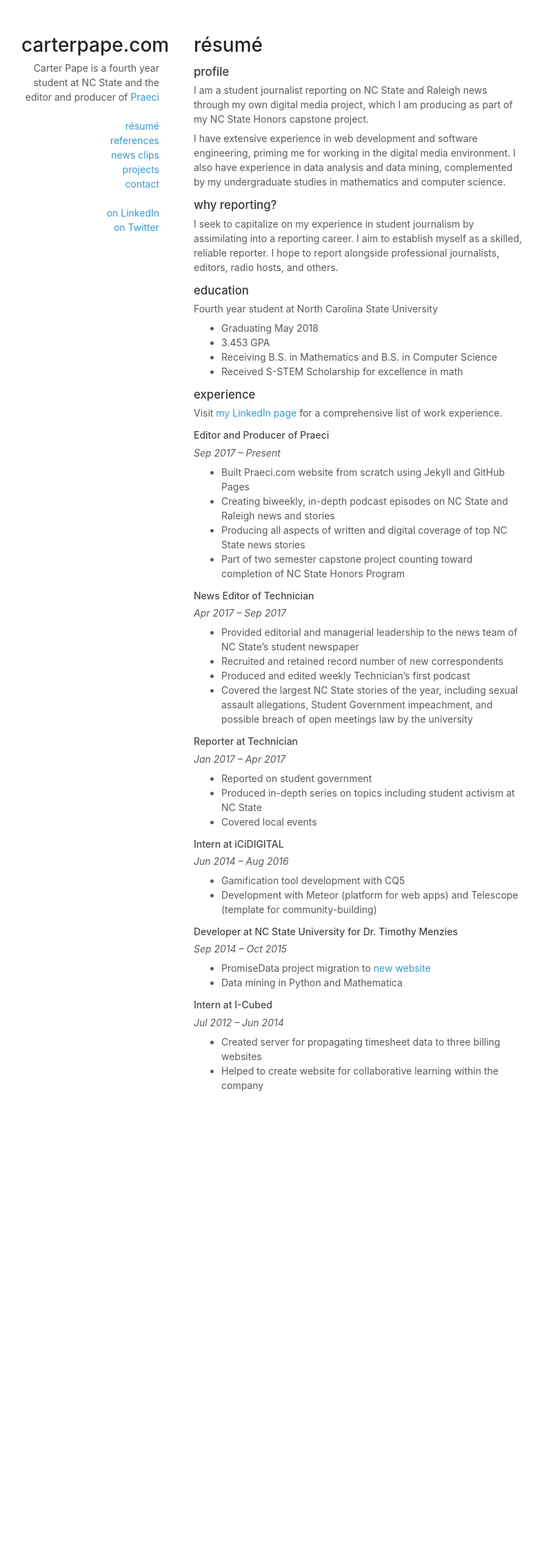
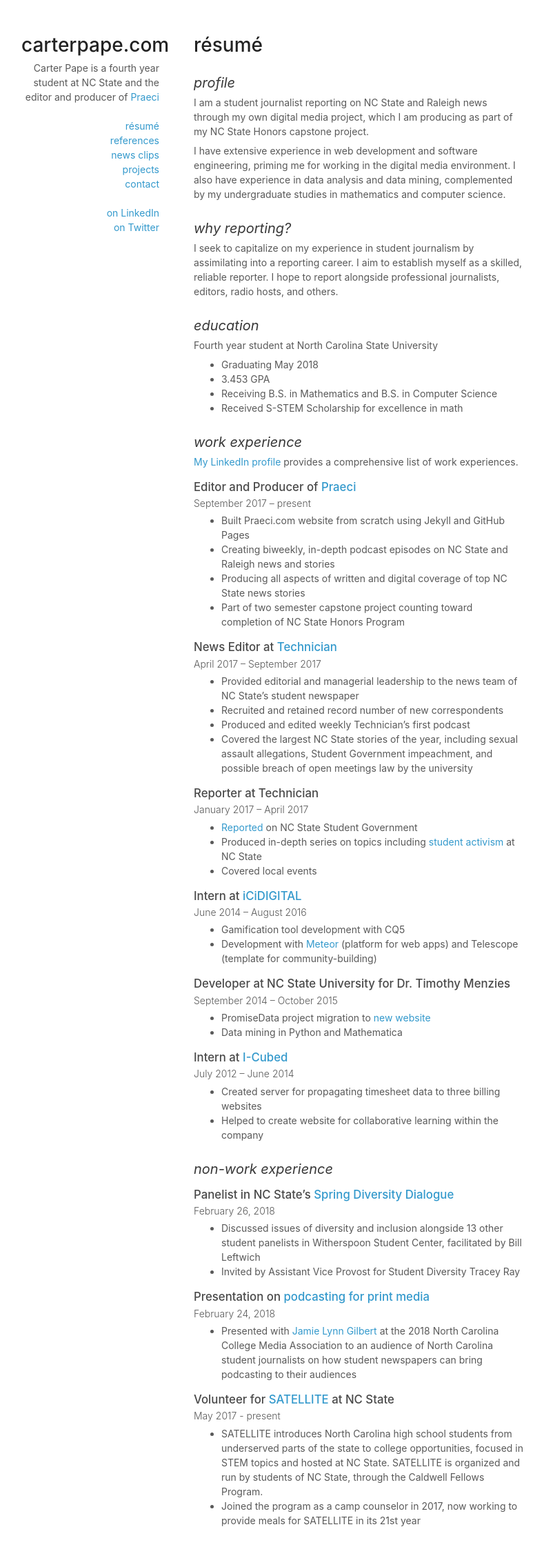
Before and after one commit to CarterPape/CarterPape.github.io, a Jekyll site: the page built from resume.md, in a window 1280 px wide. Shown: the whole page at 69% size, without its empty margins (244-1033 px from the left). Built offline with Jekyll 4.4.1, drawn with Linux system fonts in a browser that asks for light colours; before the commit the page ends 1641 px from its top, so only the background shows below that.

Commit message:
reupped the whole dang thing

```diff
--- a/_sass/_basics.scss
+++ b/_sass/_basics.scss
@@ -20,6 +20,7 @@ body {
 
 h1, h2, h3, h4, h5, h6 {
   color:#222;
+  margin-top: 1em;
   margin-bottom: 7px;
   &:first-child {
     margin-top: 0;
@@ -33,22 +34,40 @@ p, ul, ol, table, pre, dl {
   }
 }
 
-h1, h2, h3 {
+h1, h2, h3, h4, h5, h6 {
   line-height:1.1;
-  font-weight: 500;
 }
 
 h1 {
   font-size: 28px;
+  font-weight: 500;
+  line-height:1.1;
 }
 
 h2 {
+  line-height:1.1;
+  font-style: italic;
+  font-weight: 400;
   color: #393939;
+  font-size: 20px;
+  margin-top: 1.4em;
+}
+
+h3 {
+  color: #494949;
+  font-weight: 500;
   font-size: 1.2em;
 }
 
-h3, h4, h5, h6 {
-  color:#494949;
+h4 {
+  font-weight: 300;
+  margin-top: 0;
+  color:#595959;
+  font-size: 1em;
+}
+
+h5, h6 {
+  color:#595959;
   font-size: 1em;
 }
 
--- a/resume.md
+++ b/resume.md
@@ -21,20 +21,20 @@ Fourth year student at North Carolina State University
 * Receiving B.S. in Mathematics and B.S. in Computer Science
 * Received S-STEM Scholarship for excellence in math
 
-## experience
+## work experience
 
-Visit [my LinkedIn page]({{site.author.linkedin_url}}) for a comprehensive list of work experience.
+[My LinkedIn profile]({{site.author.linkedin_url}}) provides a comprehensive list of work experiences.
 
-### Editor and Producer of Praeci
-_Sep 2017 – Present_
+### Editor and Producer of [Praeci][Praeci]
+#### September 2017 – present
 
 * Built Praeci.com website from scratch using Jekyll and GitHub Pages
 * Creating biweekly, in-depth podcast episodes on NC State and Raleigh news and stories
 * Producing all aspects of written and digital coverage of top NC State news stories
 * Part of two semester capstone project counting toward completion of NC State Honors Program
 
-### News Editor of Technician
-_Apr 2017 – Sep 2017_
+### News Editor at [Technician][Technician]
+#### April 2017 – September 2017
 
 * Provided editorial and managerial leadership to the news team of NC State’s student newspaper
 * Recruited and retained record number of new correspondents
@@ -42,26 +42,55 @@ _Apr 2017 – Sep 2017_
 * Covered the largest NC State stories of the year, including sexual assault allegations, Student Government impeachment, and possible breach of open meetings law by the university
 
 ### Reporter at Technician
-_Jan 2017 – Apr 2017_
+#### January 2017 – April 2017
 
-* Reported on student government
-* Produced in-depth series on topics including student activism at NC State
+* [Reported][SG Reporting] on NC State Student Government
+* Produced in-depth series on topics including [student activism][activism series] at NC State
 * Covered local events
 
-### Intern at iCiDIGITAL
-_Jun 2014 – Aug 2016_
+### Intern at [iCiDIGITAL][iCiDIGITAL]
+#### June 2014 – August 2016
 
 * Gamification tool development with CQ5
-* Development with Meteor (platform for web apps) and Telescope (template for community-building)
+* Development with [Meteor](https://www.meteor.com) (platform for web apps) and Telescope (template for community-building)
 
 ### Developer at NC State University for Dr. Timothy Menzies
-_Sep 2014 – Oct 2015_
+#### September 2014 – October 2015
 
 * PromiseData project migration to [new website](http://openscience.us)
 * Data mining in Python and Mathematica
 
-### Intern at I-Cubed
-_Jul 2012 – Jun 2014_
+### Intern at [I-Cubed][I-Cubed acquired]
+#### July 2012 – June 2014
 
 * Created server for propagating timesheet data to three billing websites
 * Helped to create website for collaborative learning within the company
+
+## non-work experience
+
+### Panelist in NC State's [Spring Diversity Dialogue][Diversity Dialogue]
+#### February 26, 2018
+
+* Discussed issues of diversity and inclusion alongside 13 other student panelists in Witherspoon Student Center, facilitated by Bill Leftwich
+* Invited by Assistant Vice Provost for Student Diversity Tracey Ray
+
+### Presentation on [podcasting for print media][Podcasting presentation]
+#### February 24, 2018
+
+* Presented with [Jamie Lynn Gilbert][Jamie Gilbert] at the 2018 North Carolina College Media Association to an audience of North Carolina student journalists on how student newspapers can bring podcasting to their audiences
+
+### Volunteer for [SATELLITE](https://www.go.ncsu.edu/satellite) at NC State
+#### May 2017 - present
+
+* SATELLITE introduces North Carolina high school students from underserved parts of the state to college opportunities, focused in STEM topics and hosted at NC State. SATELLITE is organized and run by students of NC State, through the Caldwell Fellows Program.
+* Joined the program as a camp counselor in 2017, now working to provide meals for SATELLITE in its 21st year
+
+[Praeci]: {{site.praeci_link}}
+[Technician]: {{site.technician_link}}
+[iCiDIGITAL]: http://www.icidigital.com
+[SG Reporting]: http://www.technicianonline.com/search/?f=html&q=student+government+carter+pape&sd=desc&l=25&t=article%2Ccollection%2Cvideo%2Cyoutube&nsa=eedition
+[activism series]: http://www.technicianonline.com/search/?f=html&q=activism+series+carter+pape&d1=2017-02-01&d2=2017-04-01&sd=desc&l=25&t=article%2Ccollection%2Cvideo%2Cyoutube&nsa=eedition
+[I-Cubed acquired]: https://www.bizjournals.com/triangle/blog/techflash/2014/06/raleigh-based-i-cubed-is-acquired-by.html
+[Diversity Dialogue]: https://oied.ncsu.edu/divweb/2018/01/25/diversity-dialogue-to-delve-into-issues-on-college-campuses/
+[Jamie Gilbert]: https://studentmedia.ncsu.edu/web/?q=professional-staff
+[Podcasting presentation]: https://twitter.com/ellenmeder/status/967483510935248897
```
Also changed, not shown: news-clips/index.md (+3 -7 lines), references.md (+5 -8 lines).
